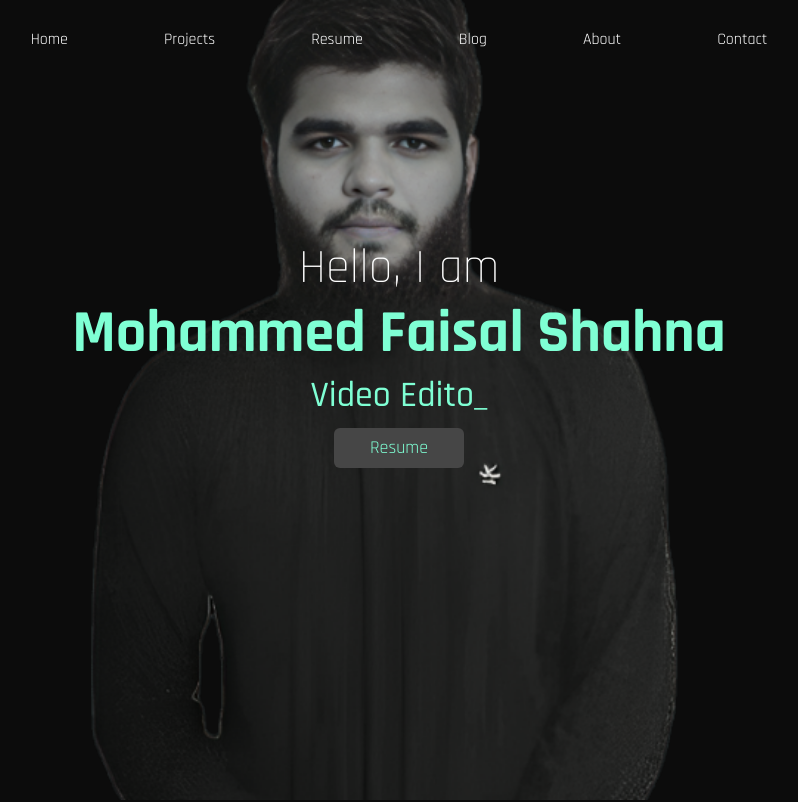
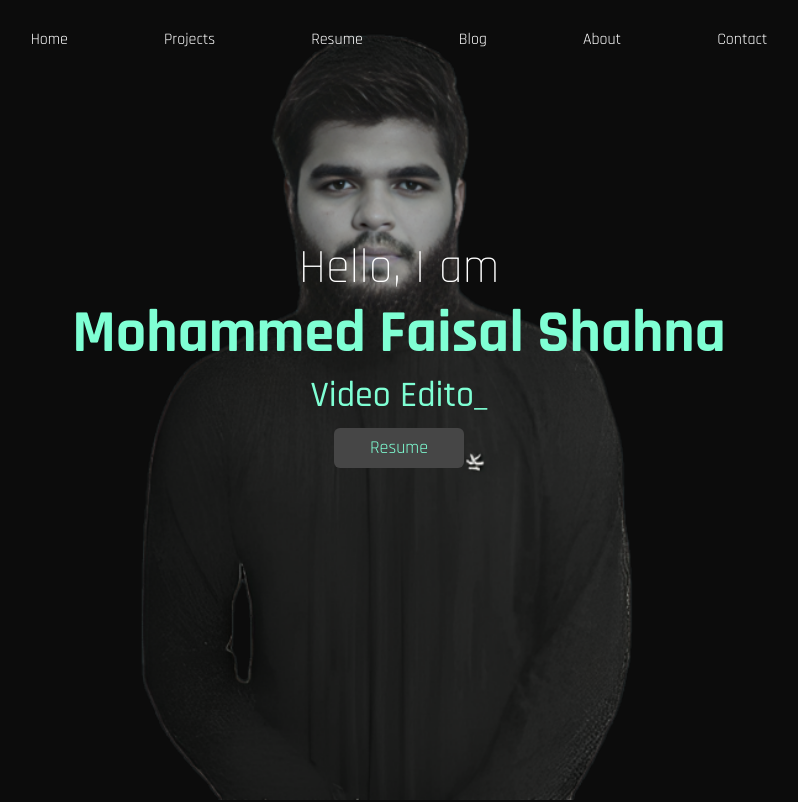
Before and after one commit to mdfaisalshn/mdfaisalshn, a website: page index.html in a window 1280 px wide. Shown: the top 802 px of the page, without its empty margins (241-1039 px from the left). Drawn offline with nearby package versions, Linux system fonts and the light colour scheme.

Commit message:
bg img resize

```diff
--- a/index.html
+++ b/index.html
@@ -14,7 +14,7 @@
     <link rel="icon" type="image/x-icon" href="2.png">
 </head>
 <body class="bg-[#0c0c0c] text-white" style="font-family: 'Rajdhani', sans-serif;">
-    <nav id="nav" class="intro flex justify-start items-center flex-col space-y-[55%] lg:space-y-[15%] text-white bg-no-repeat bg-center bg-cover h-[100vh]" style="background-image: url(2.png);">
+    <nav id="nav" class="intro flex justify-start items-center flex-col space-y-[55%] lg:space-y-[15%] text-white bg-no-repeat bg-center bg-cover sm:bg-contain h-[100vh]" style="background-image: url(2.png);">
         <ul class="flex justify-center items-center space-x-8 sm:space-x-1 lg:space-x-24 pt-7">
             <li class=" text-xs sm:text-base cursor-pointer hover:text-[#7fffd4]"><a href="https://www.mdfaisalshahna.com">Home</a></li>
             <li class=" text-xs sm:text-base cursor-pointer hover:text-[#7fffd4]"><a href="#projects">Projects</a></li>
```
